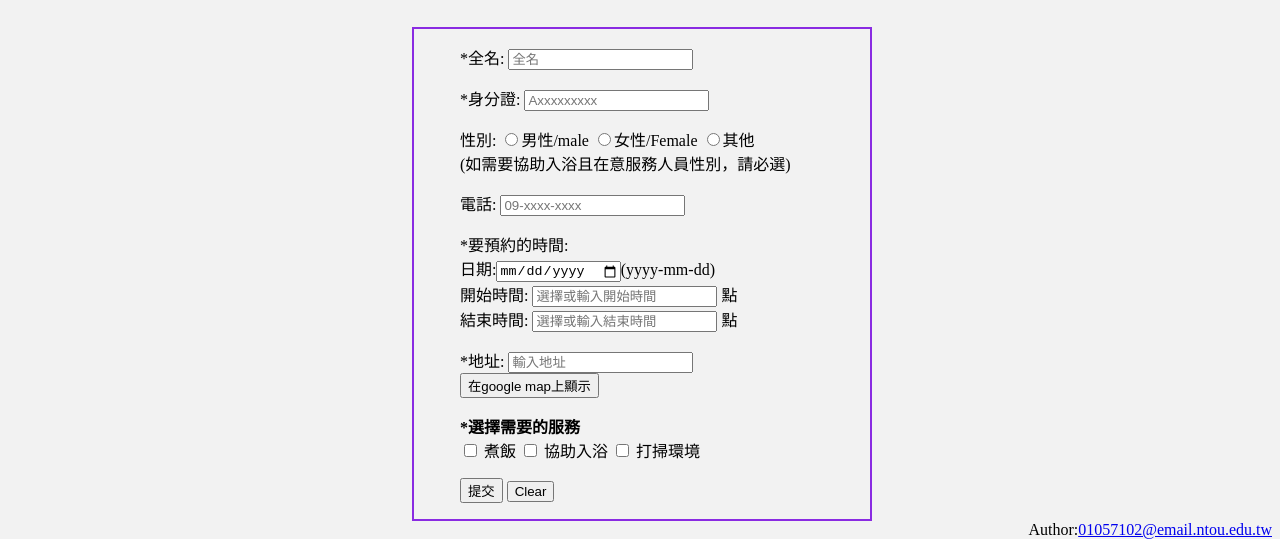
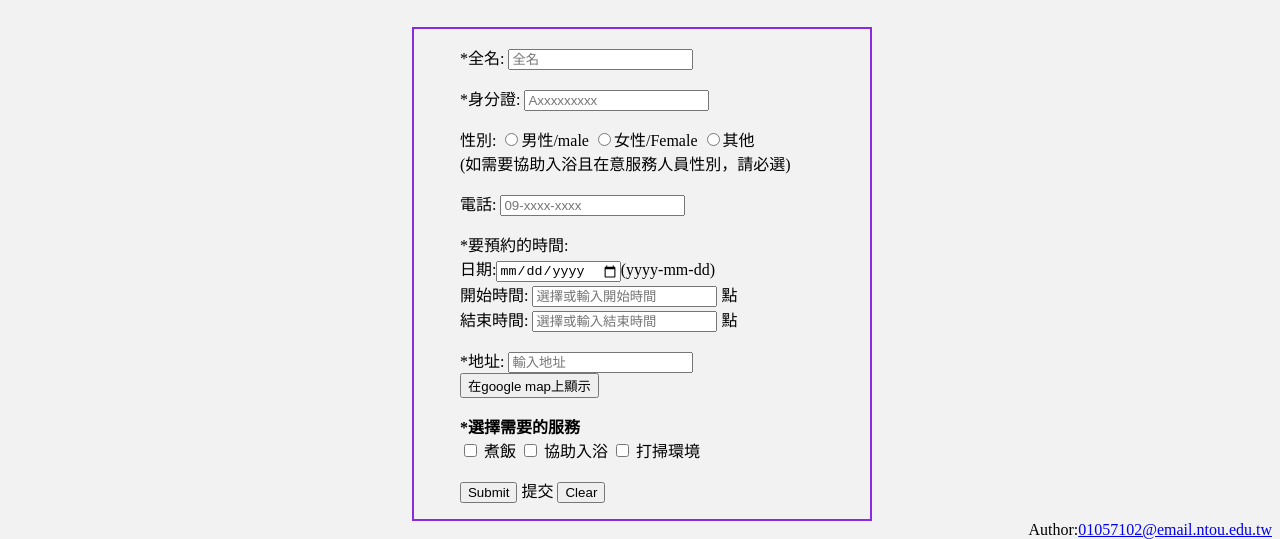
Before and after one commit to timli12/html-test, a website: page public/preorder.html in a window 1280 px wide. Shown: the part 280-819 px from the top of the page. Drawn offline with nearby package versions, Linux system fonts and the light colour scheme.

Commit message:
Update preorder.html

```diff
--- a/public/preorder.html
+++ b/public/preorder.html
@@ -248,7 +248,7 @@
                     </p>
 
                     <p class="special">
-                        <input type = "submit" value = "提交" id="submit">
+                        <input type = "submit" value = "Submit" id="submit"> 提交
                         <input type = "reset" value = "Clear">
                     </p>
                 </form>
```
